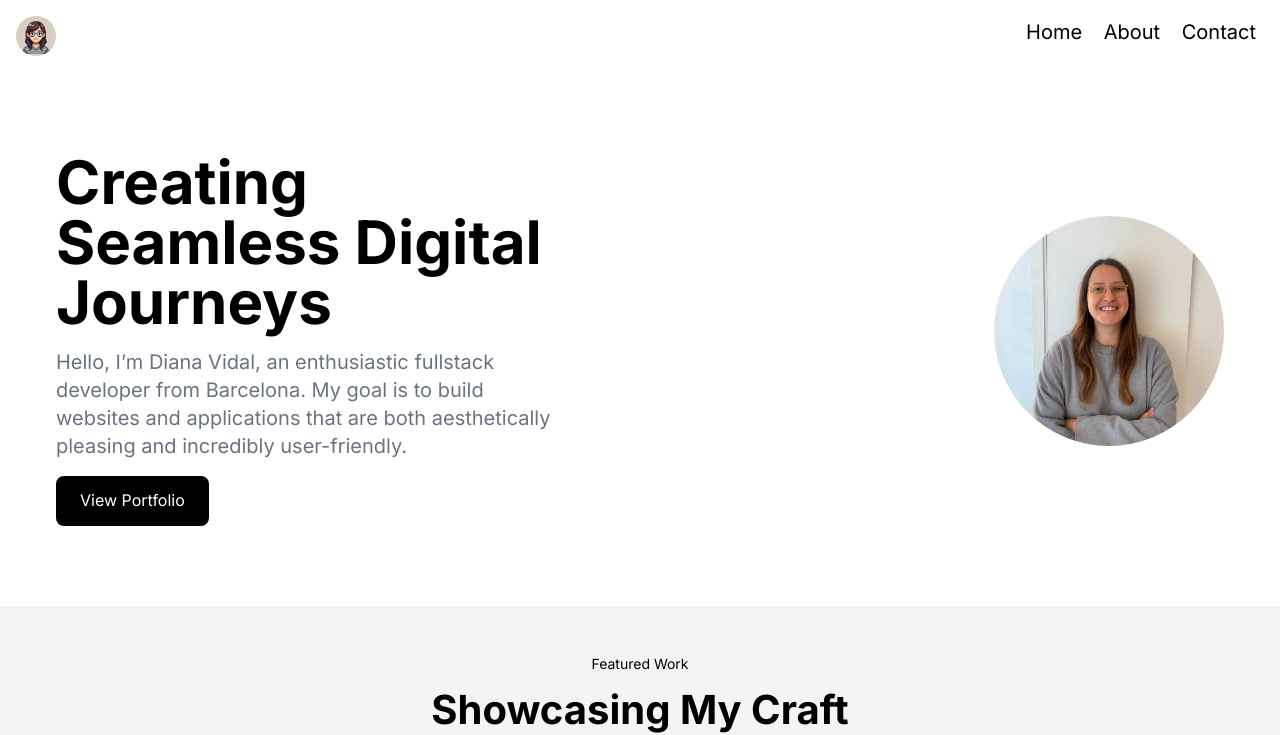
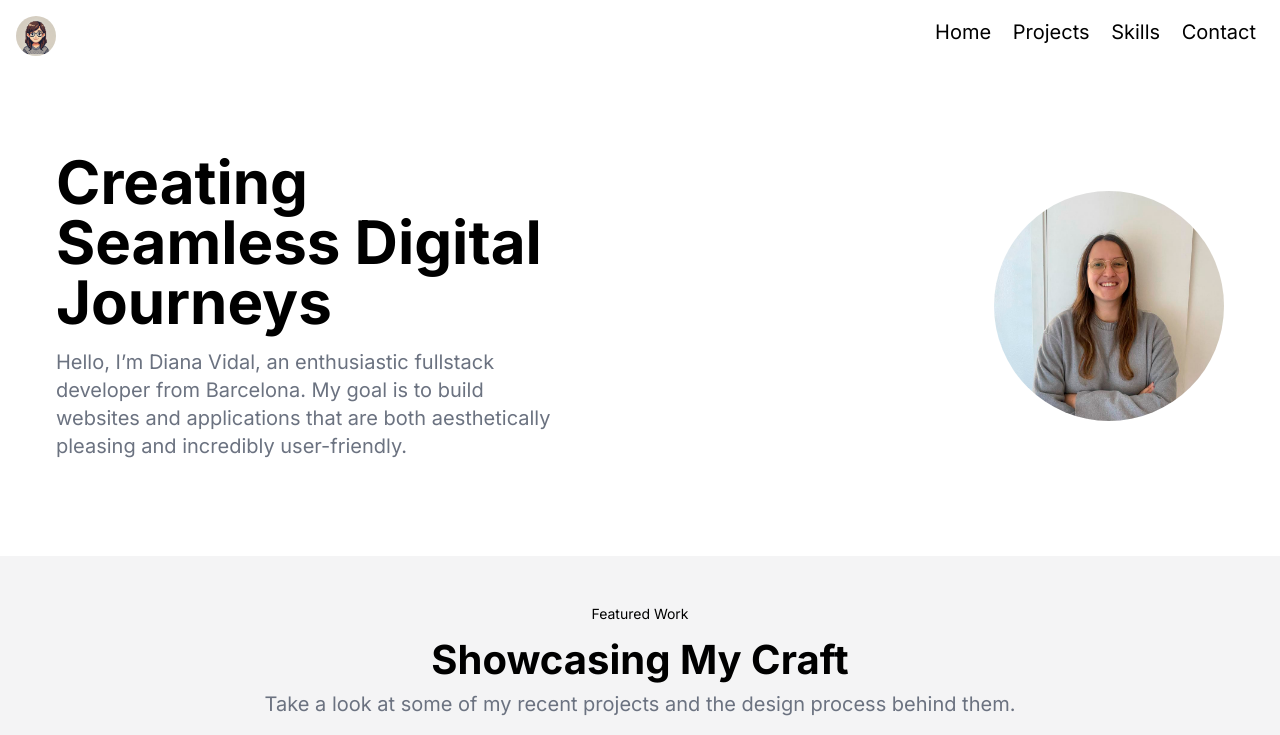
Before and after one commit to dvidaal/portfolio_dev, an Astro site: page / in a window 1280 px wide. Shown: the top 735 px of the page. Built offline with nearby package versions, Linux system fonts and the light colour scheme; Astro itself is replaced by a stand-in of ours.

Commit message:
Fix anchors for the web

```diff
--- a/src/components/Contact.astro
+++ b/src/components/Contact.astro
@@ -2,7 +2,7 @@
 import Socials from "./Socials.astro";
 ---
 
-<div class="contact flex justify-center items-center flex-col px-4 md:px-8">
+<div id="contact" class="contact flex justify-center items-center flex-col px-4 md:px-8">
   <p
     class="contact-tag text-black text-sm m-4 flex justify-center items-center"
   >
--- a/src/components/Header.astro
+++ b/src/components/Header.astro
@@ -2,8 +2,9 @@
   <img src="didi_dev_pixel.webp" alt="Avatar Diana" class="w-10 h-10 rounded-full">
     <nav>
       <a href="/" class="m-2">Home</a>
-      <a href="/about" class="m-2">About</a>
-      <a href="/contact" class="m-2">Contact</a>
+      <a href="#projects" class="m-2">Projects</a>
+      <a href="#skills" class="m-2">Skills</a>
+      <a href="#contact" class="m-2">Contact</a>
     </nav>
 
 </header>
--- a/src/components/Hero.astro
+++ b/src/components/Hero.astro
@@ -10,9 +10,9 @@ import Button from "./Button.astro"
         My goal is to build websites and applications that are both aesthetically pleasing and incredibly user-friendly.
       </p>
       <img src="diana.png" alt="Foto Diana" class="profile-pic w-[230px] h-[230px] mx-auto mb-4 block md:hidden">
-      <div class="flex justify-center md:justify-start">
+    <!--   <div class="flex justify-center md:justify-start">
         <Button />
-      </div>
+      </div> -->
     </div>
     <img src="diana.png" alt="Foto Diana" class="profile-pic w-[230px] h-[230px] hidden md:block">
   </div>
--- a/src/components/Projects.astro
+++ b/src/components/Projects.astro
@@ -40,7 +40,7 @@ const projects = [
   }
 ];
 ---
-<section class="projects-section bg-white text-black my-16 flex justify-center">
+<section id="projects" class="projects-section bg-white text-black my-16 flex justify-center">
   <div class="projects-content flex flex-col items-center w-full max-w-5xl px-4">
     <p class="text-black text-sm m-4">Featured Work</p>
     <h2 class="text-black">Showcasing My Craft</h2>
--- a/src/components/Skills.astro
+++ b/src/components/Skills.astro
@@ -29,7 +29,7 @@ const skills = [
 ---
 
 
-<div class="skills flex justify-center items-center flex-col px-4 md:px-8">
+<div id="skills" class="skills flex justify-center items-center flex-col px-4 md:px-8">
   <p class="skills-tag text-black text-sm m-4 w-20 h-9 flex justify-center items-center">My Skills</p>
   <h2 class="text-black text-2xl">Expertise at Your Service</h2>
   <h3 class="text-gray-500 text-center mb-8">I specialize in a wide range of design and development disciplines to bring your ideas to life.</h3>
```
